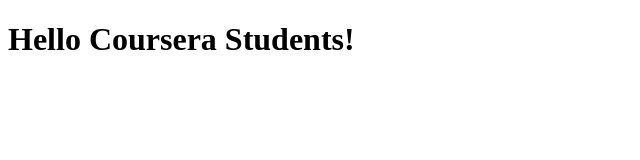
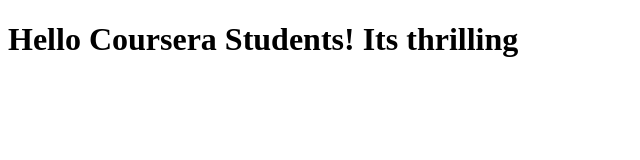
Before and after one commit to pareshjena/coursera-test, a plain HTML site: page index.html in a window 1280 px wide. Shown: the whole page, without its empty margins (0-640 px from the left). Drawn offline with Linux system fonts and the light colour scheme.

Commit message:
Next version of web file

```diff
--- a/index.html
+++ b/index.html
@@ -5,6 +5,6 @@
         <title>Hello Coursera</title>
     </head>
     <body>
-        <h1>Hello Coursera Students!</h1>
+        <h1>Hello Coursera Students! Its thrilling</h1>
     </body>
 </html>
```
